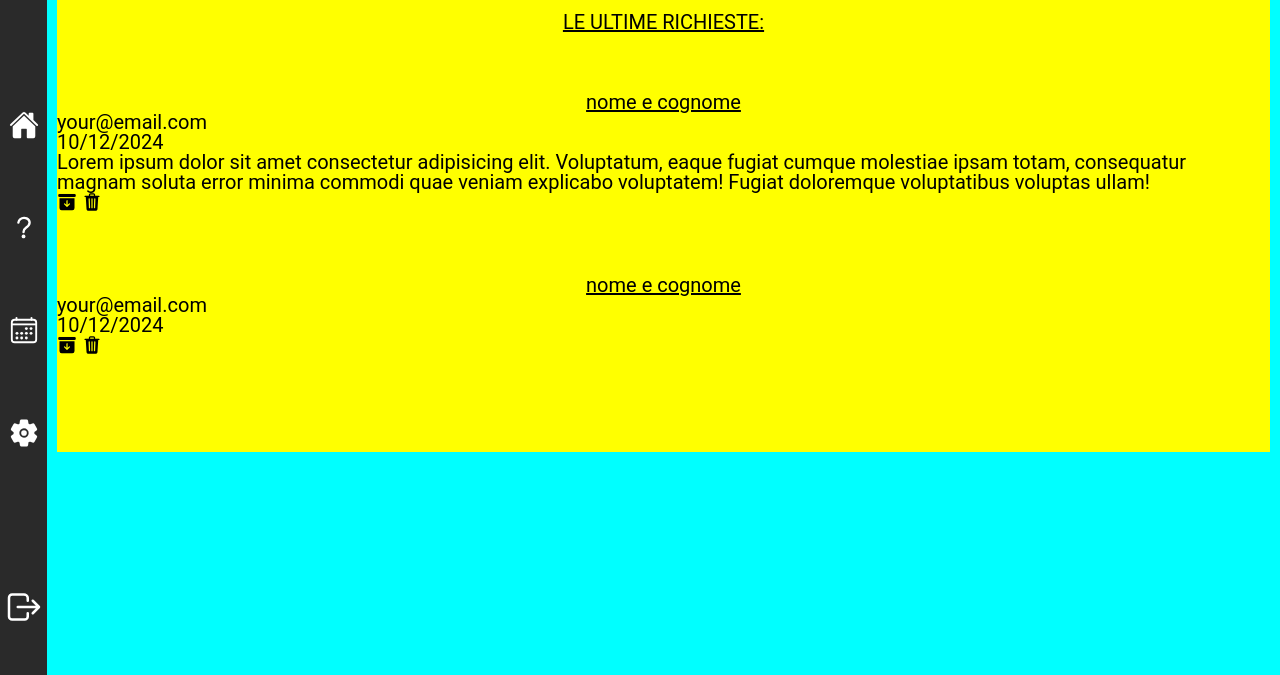
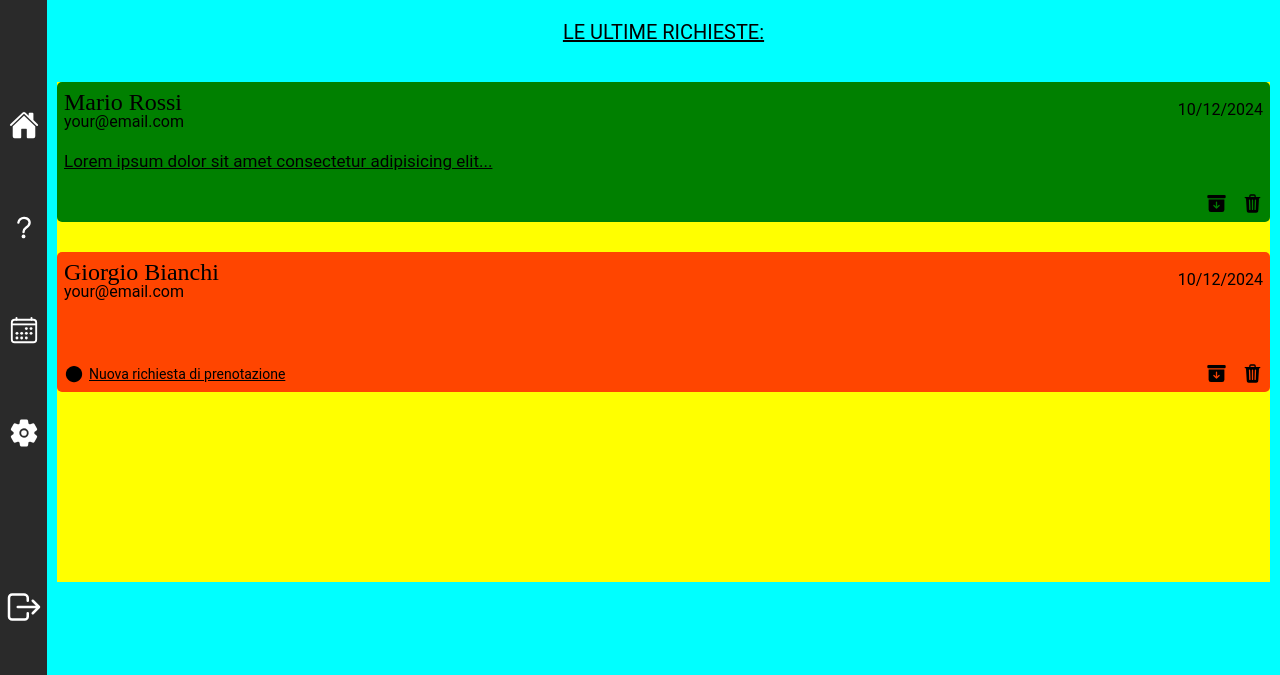
Before and after one commit to alealiberti/StartDown, a website built with Vite: page frontend-backoffice/src/pages/dashboard/index.html in a window 1280 px wide. Shown: the part 125-800 px from the top of the page. Built offline with nearby package versions, Linux system fonts and the light colour scheme; a web font is replaced by a local one.

Commit message:
feat: adjusted structure of the backoffice (styles), finalized the styles of the cards used for global proposal

```diff
--- a/frontend-backoffice/src/global/styles/cards/card-question.css
+++ b/frontend-backoffice/src/global/styles/cards/card-question.css
@@ -0,0 +1,50 @@
+.cardQuestion {
+    display: flex;
+    flex-direction: column;
+    justify-content: space-between;
+    height: 140px;
+    background-color: green;
+    padding: 8px 7px;
+    border-radius: 5px;
+    margin-bottom: 30px;
+}
+
+
+/**01. card question section header (name and surname + email + date) */
+.cardQuestion .cardHeader {
+    display: flex;
+    justify-content: space-between;
+    align-items: center;
+}
+
+.cardQuestion .cardHeader h2.cardName {
+    font-family: var(--font-title);
+    font-size: 1.2rem;
+}
+
+.cardQuestion .cardHeader p.cardEmail {
+    font-size: 0.8rem;
+}
+
+.cardQuestion .cardHeader p.cardDate {
+    font-size: 0.8rem;
+}
+
+
+
+/**02. card body preview message text (text of the question) */
+.cardQuestion p.cardBody {
+    width: 65%;
+    font-size: 0.85rem;
+    text-decoration: underline;
+}
+
+
+
+/**03. card footer whit the icons for the fast action on the quesion (delete + archite) */
+.cardQuestion .cardActions {
+    display: flex;
+    justify-content: flex-end;
+    font-size: 1.05rem;
+    gap: 15px;
+}
--- a/frontend-backoffice/src/global/styles/cards/card-reservation.css
+++ b/frontend-backoffice/src/global/styles/cards/card-reservation.css
@@ -0,0 +1,64 @@
+.cardReservation {
+    display: flex;
+    flex-direction: column;
+    justify-content: space-between;
+    height: 140px;
+    background-color: orangered;
+    padding: 8px 7px;
+    border-radius: 5px;
+    margin-bottom: 30px;
+}
+
+
+/**01. card reservation section header (name and surname + email + date) */
+.cardReservation .cardHeader {
+    display: flex;
+    justify-content: space-between;
+    align-items: center;
+}
+
+.cardReservation .cardHeader h2.cardName {
+    font-family: var(--font-title);
+    font-size: 1.2rem;
+}
+
+.cardReservation .cardHeader p.cardEmail {
+    font-size: 0.8rem;
+}
+
+.cardReservation .cardHeader p.cardDate {
+    font-size: 0.8rem;
+}
+
+
+
+/**02. card footer which contains:
+- the status of the reservation which will updated by the admin
+- icons for the fast action on the quesion (delete + archite) */
+.cardReservation .cardFooter {
+    display: flex;
+    justify-content: space-between;
+}
+
+.cardReservation .cardFooter .cardState {
+    display: flex;
+    align-items: center;
+    gap: 5px;
+}
+
+.cardReservation .cardFooter .cardState ion-icon {
+    font-size: 1rem;
+}
+
+.cardReservation .cardFooter .cardState p.stateDescription {
+    font-size: 0.7rem;
+    text-decoration: underline;
+}
+
+
+.cardReservation .cardFooter .cardActions {
+    display: flex;
+    justify-content: flex-end;
+    font-size: 1.05rem;
+    gap: 15px;
+}
--- a/frontend-backoffice/src/pages/dashboard/index.html
+++ b/frontend-backoffice/src/pages/dashboard/index.html
@@ -52,28 +52,29 @@
     <!-- main sections which contains the cards whit the news requests of questions / reservations! -->
     <main>
         <h1>Bentornato, Admin!</h1>
-
+        <h2>LE ULTIME RICHIESTE:</h2>
         <!-- section whit a title label and a container whit the lists of questions and reservations -->
         <section id="requests">
-            <h2>LE ULTIME RICHIESTE:</h2>
+
             <!-- this container will be filled trough TS whit the latest questions and reservations -->
             <div class="requestsList"></div>
 
+
+            <!--***  -------------------------------------------------------------------------------------------------- *** -->
             <!-- template not visbile, layout of the card QUESTIONS, will be cloned and filled through TS whit properties -->
             <div class="cardQuestion">
 
                 <div class="cardHeader">
                     <div>
-                        <h2 class="cardName">nome e cognome</h2>
+                        <h2 class="cardName">Mario Rossi</h2>
                         <p class="cardEmail">your@email.com</p>
                     </div>
                     <p class="cardDate">10/12/2024</p>
                 </div>
 
                 <p class="cardBody">
-                    Lorem ipsum dolor sit amet consectetur adipisicing elit. Voluptatum, eaque
-                    fugiat cumque molestiae ipsam totam, consequatur magnam soluta error minima commodi quae veniam
-                    explicabo voluptatem! Fugiat doloremque voluptatibus voluptas ullam!
+                    Lorem ipsum dolor sit amet consectetur adipisicing elit...
+
                 </p>
 
                 <div class="cardActions">
@@ -84,12 +85,13 @@
             </div>
 
 
+            <!--***  -------------------------------------------------------------------------------------------------- *** -->
             <!-- template not visbile, layout of the card RESERVATIONS, will be cloned and filled through TS whit properties -->
             <div class="cardReservation">
 
                 <div class="cardHeader">
                     <div>
-                        <h2 class="cardName">nome e cognome</h2>
+                        <h2 class="cardName">Giorgio Bianchi</h2>
                         <p class="cardEmail">your@email.com</p>
                     </div>
                     <p class="cardDate">10/12/2024</p>
@@ -97,8 +99,8 @@
 
                 <div class="cardFooter">
                     <div class="cardState">
-                        <span class="state"></span>
-                        <p class="stateDescription"></p>
+                        <ion-icon name="ellipse"></ion-icon>
+                        <p class="stateDescription">Nuova richiesta di prenotazione</p>
                     </div>
                     <div class="cardActions">
                         <ion-icon name="archive"></ion-icon>
--- a/frontend-backoffice/src/pages/dashboard/styles/style.css
+++ b/frontend-backoffice/src/pages/dashboard/styles/style.css
@@ -1,12 +1,11 @@
-/* main {} */
+/* main {} section of the dashboard has an style dedicated for it */
 
 main h1 {
     font-family: var(--font-title);
     font-size: 1.85em;
     text-align: center;
-    margin-top: 30px;
+    margin-top: 60px;
 }
-
 
 /* section containing the latest requests of questions / reservations */
 main section#requests {
@@ -14,9 +13,9 @@ main section#requests {
     min-height: 500px;
 }
 
-main section#requests h2 {
+main>h2 {
     font-family: var(--font-text);
     text-align: center;
     text-decoration: underline;
-    padding-top: 60px;
+    margin: 40px 0;
 }
```
Also changed, not shown: frontend-backoffice/index.html (+3 -1 lines).
